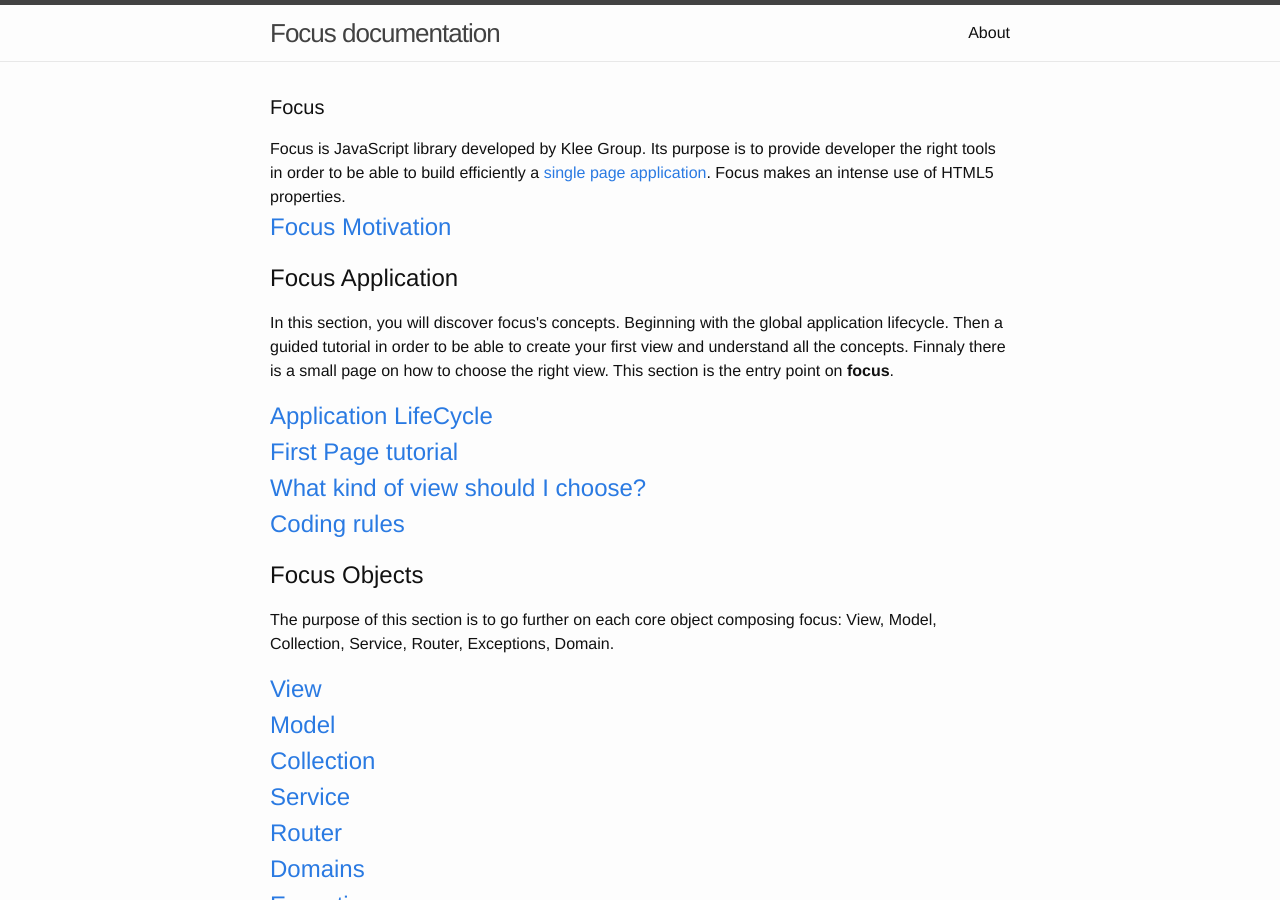
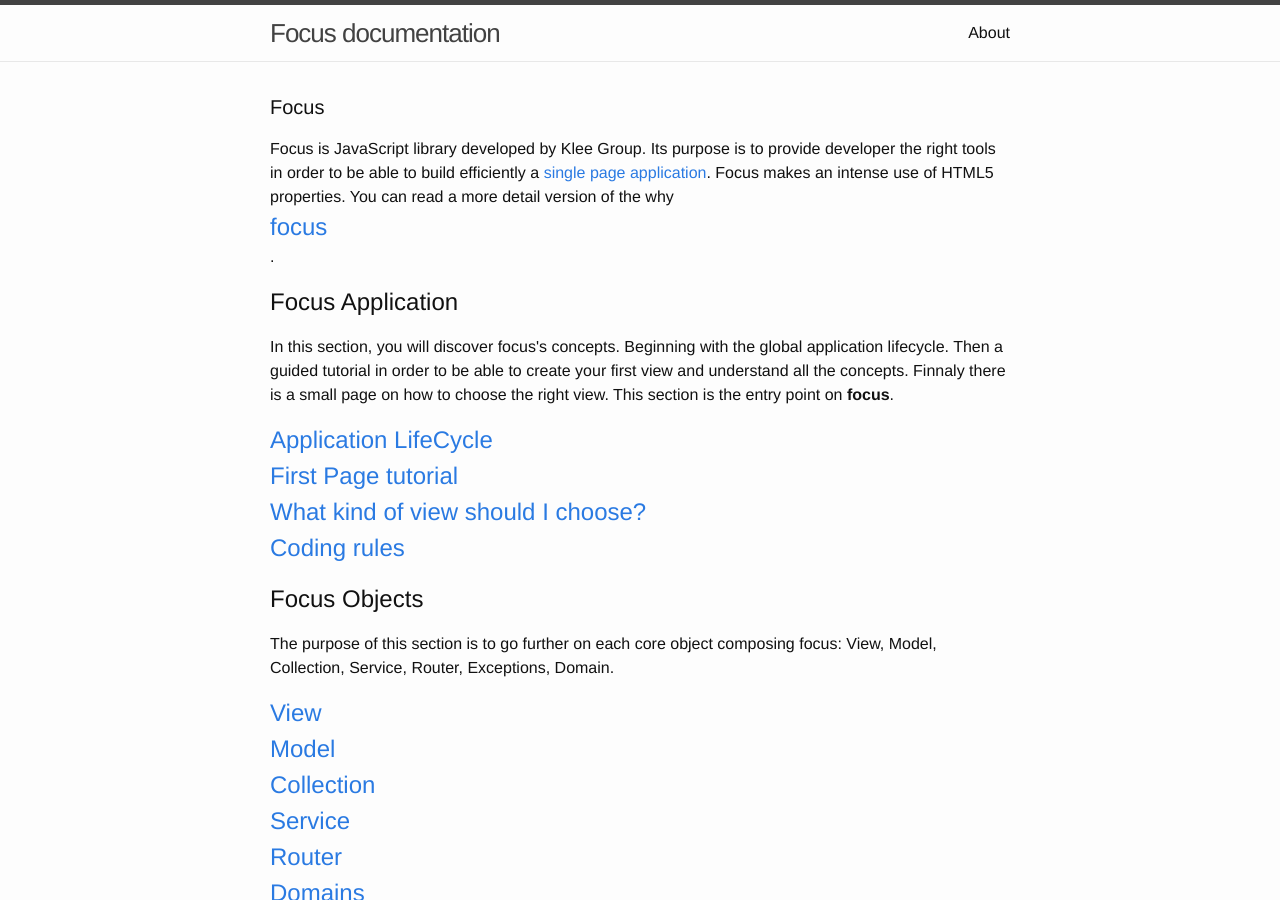
Before and after one commit to klee-contrib/focus-docs, a Jekyll site: the page built from index.html, in a window 1280 px wide and 900 px high. Built offline with Jekyll 4.4.1, drawn with Linux system fonts in a browser that asks for light colours.

Commit message:
Update the modivation iin the header

```diff
--- a/index.html
+++ b/index.html
@@ -12,7 +12,7 @@
 
     Focus makes an intense use of HTML5 properties.
 
-        <a class="post-link" href="/focus-docs/jekyll/update/2014/11/12/focus.html">Focus Motivation</a>
+    You can read a more detail version of the why <a class="post-link" href="/focus-docs/jekyll/update/2014/11/12/focus.html">focus</a>.
   </p>
   <h2>Focus Application</h2>
   <p>
```
